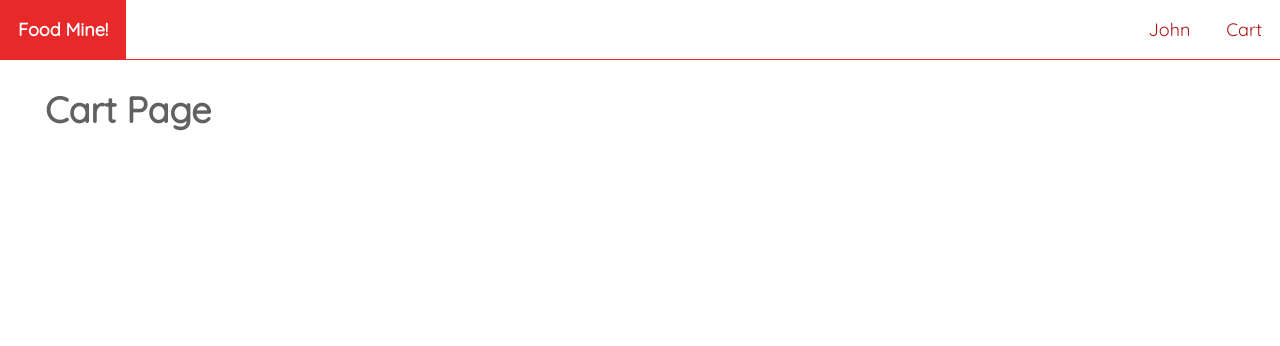
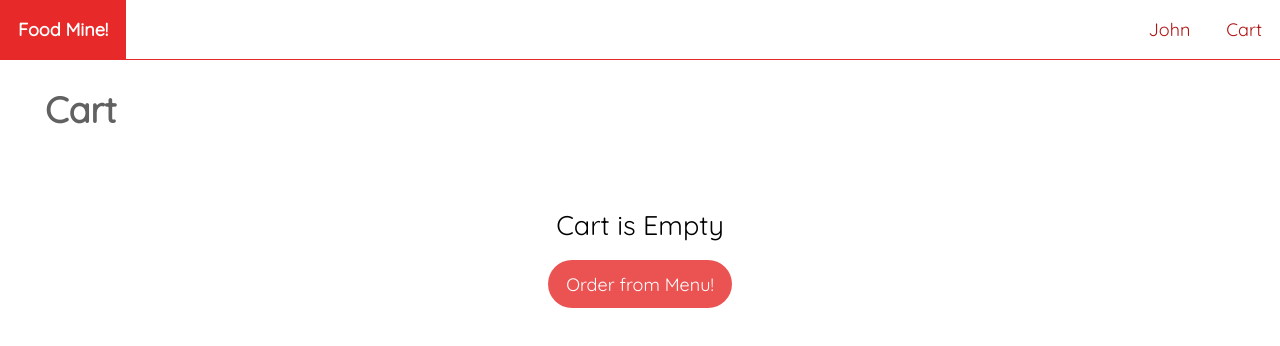
Before and after one commit to ivanpan0626/HunanExpress, a React (Create React App) app in the folder frontend/: page /cart in a window 1280 px wide. Shown: the top 346 px of the page. Built offline with nearby package versions, Linux system fonts and the light colour scheme.

Commit message:
Missing Item, Empty Cart, Not Found message

```diff
--- a/frontend/src/components/NotFound/NotFound.js
+++ b/frontend/src/components/NotFound/NotFound.js
@@ -1,8 +1,18 @@
 import React from 'react'
 import styles from './notFound.module.css'
+import { Link } from 'react-router-dom'
 
-export default function NotFound() {
+export default function NotFound({message, linkedRoute, linkedText}) {
   return (
-    <div>NotFound</div>
+    <div className={styles.container}>
+        {message}
+        <Link to={linkedRoute}>{linkedText}</Link>
+    </div>
   )
 }
+
+NotFound.defaultProps = {
+    message: 'Nothing Found!',
+    linkedRoute: '/',
+    linkText: 'Go to Home Page',
+}
--- a/frontend/src/components/NotFound/notFound.module.css
+++ b/frontend/src/components/NotFound/notFound.module.css
@@ -0,0 +1,24 @@
+.container{
+    display: flex;
+    flex-direction: column;
+    justify-content: center;
+    align-items: center;
+    font-size: 1.5rem;
+    font-weight: 100;
+    height: 15rem;
+}
+
+.container a{
+    font-size: 1rem;
+    background-color: #e72929;
+    color: white;
+    border-radius: 10rem;
+    padding: 0.7rem 1rem;
+    margin: 1rem;
+    opacity: 0.8;
+}
+
+.container a:hover{
+    opacity: 1;
+    cursor: pointer;
+}
--- a/frontend/src/components/Search/Search.js
+++ b/frontend/src/components/Search/Search.js
@@ -1,4 +1,4 @@
-import React, { useState } from 'react';
+import React, { useEffect, useState } from 'react';
 import {useNavigate, useParams} from 'react-router-dom'
 import styles from './search.module.css'
 
@@ -6,6 +6,10 @@
     const [term, setTerm] = useState('')
     const navigate = useNavigate();
     const {searchTerm} = useParams();
+
+    useEffect(() => {
+        setTerm(searchTerm ?? '')
+    }, [searchTerm]);
 
     const search = async () =>{
         term ? navigate('/search/' + term) : navigate('/');
@@ -17,7 +21,7 @@
                 placeholder='Search Food'
                 onChange={e => setTerm(e.target.value)}
                 onKeyUp={e => e.key === 'Enter' && search()}
-                defaultValue={searchTerm}>
+                value={term}>
             </input>
             <button onClick={search}>Search</button>
         </div>
--- a/frontend/src/pages/Cart/CartPage.js
+++ b/frontend/src/pages/Cart/CartPage.js
@@ -4,16 +4,18 @@
 import Title from '../../components/Title/Title.js'
 import { Link } from 'react-router-dom';
 import Price from '../../components/Price/Price';
+import NotFound from '../../components/NotFound/NotFound';
 
 export default function CartPage() {
   const {cart, removeFromCart, changeQuantity} = useCart();
   console.log(cart.totalPrice)
   return (
     <>
-    <Title title="Cart Page" margin='1.5rem 0 0 2.5rem'></Title>
+    <Title title="Cart" margin='1.5rem 0 0 2.5rem'></Title>
 
-    {cart && cart.items.length > 0 &&
-      <div className={styles.container}>
+    {cart.items.length === 0
+    ? (<NotFound message='Cart is Empty' linkedText='Order from Menu!'></NotFound>)
+    : (<div className={styles.container}>
         <ul className={styles.list}>
           {cart.items.map(item =>
             <li key={item.food.id}>
@@ -62,7 +64,7 @@
           <Link to='/checkout'>Proceed to Checkout</Link>
         </div>
       </div>
-    }
+    )}
     </>
   )
 }
--- a/frontend/src/pages/Food/FoodPage.js
+++ b/frontend/src/pages/Food/FoodPage.js
@@ -6,6 +6,7 @@
 import StarRating from '../../components/StarRating/StarRating';
 import Tags from '../../components/Tags/Tags';
 import Price from '../../components/Price/Price';
+import NotFound from '../../components/NotFound/NotFound';
 
 export default function FoodPage() {
     const [food, setFood] = useState({});
@@ -24,7 +25,9 @@
 
   return ( //Food page for each individual item
     <>
-    {food && <div className={styles.container}>
+    {!food
+    ? (<NotFound message='Food not Found!' linkedText='Back to Home Page'></NotFound>)
+    : (<div className={styles.container}>
         <img className={styles.image}
         src={`/foods/${food.imageUrl}`}
         alt={food.name}></img>
@@ -63,7 +66,7 @@
                 Add to Cart
             </button>
         </div>
-    </div>}
+    </div>)}
     </>
   )
 }
--- a/frontend/src/pages/HomePage.js
+++ b/frontend/src/pages/HomePage.js
@@ -4,7 +4,7 @@
 import Thumbnails from '../components/Thumbnails/Thumbnails.js'
 import Search from '../components/Search/Search.js'
 import Tags from '../components/Tags/Tags.js'
-
+import NotFound from '../components/NotFound/NotFound.js'
 const initialState = {foods:[], tags: []};
 
 const reducer = (state,action) => {
@@ -39,6 +39,7 @@
     <>
     <Search></Search>
     <Tags tags={tags}></Tags>
+    {foods.length === 0 && <NotFound linkedText='Go back'></NotFound>}
     <Thumbnails foods={foods}></Thumbnails>
     </>
   )
```
Also changed, not shown: 2 other files (tests, documents, lock files or other folders).
